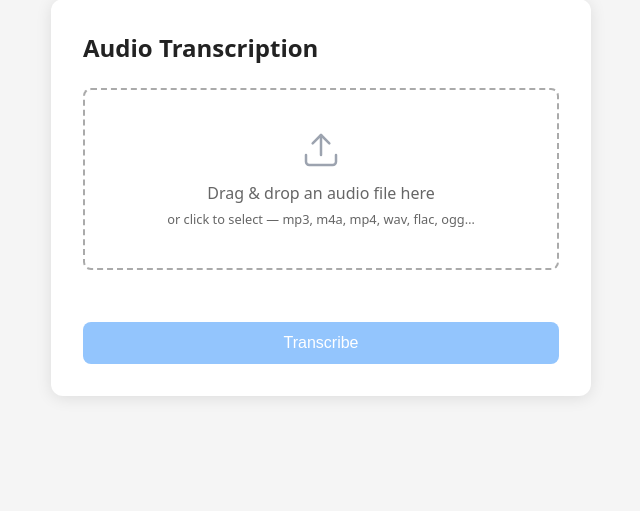
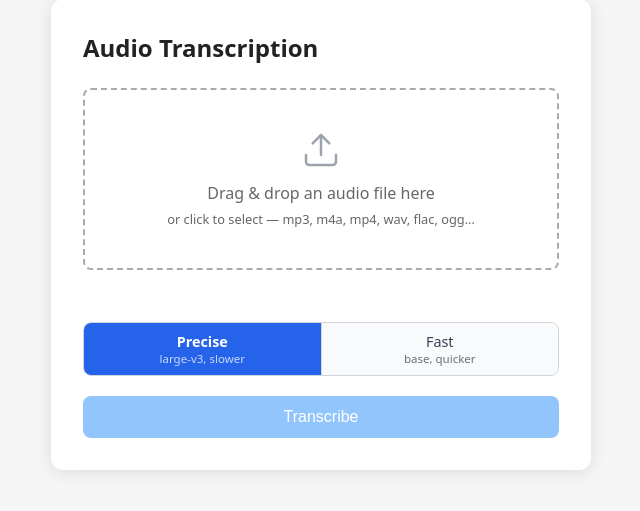
Before and after one commit to larsvilhuber/audio-transcription, a Flask app: page / in a window 1280 px wide. Shown: the part 33-544 px from the top of the page, without its empty margins (319-959 px from the left). Run offline with Flask 3, Linux system fonts and the light colour scheme; parts of the project's set-up code (start-up, migrations or seed data) failed here and were passed over.

Commit message:
Add model selection, cancel support, and language display
- Frontend: segmented Precise/Fast toggle, Stop button during transcription,
  language badge shown as soon as detected
- Backend: /cancel/<job_id> endpoint sets a cancellation flag checked between
  pipeline stages; detected language stored in job and returned by /status
- Transcriber: per-model cache (_models dict), MODEL_FAST/MODEL_PRECISE
  constants, cancellation checks after each pipeline stage
- app.py: configurable base path via APP_BASE_PATH env var, JSON 413 handler,
  model choice forwarded from upload form to transcription thread

Co-Authored-By: Claude Sonnet 4.6 <noreply@anthropic.com>

```diff
--- a/app.py
+++ b/app.py
@@ -6,7 +6,7 @@ from pathlib import Path
 from flask import Flask, request, jsonify, render_template, send_file
 import io
 
-from transcriber import convert_to_wav, run_transcription
+from transcriber import convert_to_wav, run_transcription, MODEL_FAST, MODEL_PRECISE
 
 UPLOAD_DIR = Path("/tmp/audio-transcription")
 UPLOAD_DIR.mkdir(parents=True, exist_ok=True)
@@ -24,9 +24,17 @@ def _allowed(filename: str) -> bool:
     return Path(filename).suffix.lower() in ALLOWED_EXTENSIONS
 
 
+BASE_PATH = os.environ.get("APP_BASE_PATH", "/")
+
+
 @app.route("/")
 def index():
-    return render_template("index.html")
+    return render_template("index.html", base_path=BASE_PATH)
+
+
+@app.errorhandler(413)
+def too_large(_e):
+    return jsonify({"error": "File too large — check server upload limits"}), 413
 
 
 @app.route("/upload", methods=["POST"])
@@ -39,6 +47,9 @@ def upload():
         return jsonify({"error": "No file selected"}), 400
     if not _allowed(f.filename):
         return jsonify({"error": "Unsupported file type"}), 400
+
+    model_choice = request.form.get("model", "precise")
+    model_name = MODEL_FAST if model_choice == "fast" else MODEL_PRECISE
 
     job_id = str(uuid.uuid4())
     suffix = Path(f.filename).suffix.lower()
@@ -63,6 +74,8 @@ def upload():
         "status": "running",
         "progress": "Queued",
         "filename": f.filename,
+        "language": None,
+        "cancelled": False,
         "txt": None,
         "docx": None,
         "error": None,
@@ -72,7 +85,7 @@ def upload():
 
     t = threading.Thread(
         target=run_transcription,
-        args=(job, wav_path, f.filename),
+        args=(job, wav_path, f.filename, model_name),
         daemon=True,
     )
     t.start()
@@ -86,10 +99,26 @@ def status(job_id):
         job = JOBS.get(job_id)
     if job is None:
         return jsonify({"error": "Job not found"}), 404
-    resp = {"status": job["status"], "progress": job["progress"]}
+    resp = {
+        "status": job["status"],
+        "progress": job["progress"],
+        "language": job.get("language"),
+    }
     if job["status"] == "error":
         resp["error"] = job["error"]
     return jsonify(resp)
+
+
+@app.route("/cancel/<job_id>", methods=["POST"])
+def cancel(job_id):
+    with JOBS_LOCK:
+        job = JOBS.get(job_id)
+    if job is None:
+        return jsonify({"error": "Job not found"}), 404
+    if job["status"] == "running":
+        job["cancelled"] = True
+        job["progress"] = "Cancelling..."
+    return jsonify({"ok": True})
 
 
 @app.route("/download/<job_id>/txt")
@@ -123,4 +152,4 @@ def download_docx(job_id):
 
 
 if __name__ == "__main__":
-    app.run(host="127.0.0.1", port=5000, debug=False)
+    app.run(host="0.0.0.0", port=5000, debug=False)
--- a/templates/index.html
+++ b/templates/index.html
@@ -3,7 +3,7 @@
 <head>
   <meta charset="UTF-8">
   <meta name="viewport" content="width=device-width, initial-scale=1.0">
-  <base href="/audio/">
+  <base href="{{ base_path }}">
   <title>Audio Transcription</title>
   <style>
     *, *::before, *::after { box-sizing: border-box; margin: 0; padding: 0; }
@@ -46,9 +46,44 @@
       min-height: 1.25rem;
     }
     #file-input { display: none; }
+    .model-toggle {
+      display: flex;
+      margin-top: 1.25rem;
+      border: 1px solid #d1d5db;
+      border-radius: 8px;
+      overflow: hidden;
+    }
+    .model-toggle input[type="radio"] { display: none; }
+    .model-toggle label {
+      flex: 1;
+      padding: 0.55rem 0;
+      text-align: center;
+      font-size: 0.9rem;
+      cursor: pointer;
+      color: #374151;
+      background: #f9fafb;
+      transition: background 0.15s, color 0.15s;
+      user-select: none;
+    }
+    .model-toggle label:first-of-type { border-right: 1px solid #d1d5db; }
+    .model-toggle input[type="radio"]:checked + label {
+      background: #2563eb;
+      color: #fff;
+      font-weight: 600;
+    }
+    .model-toggle label small {
+      display: block;
+      font-size: 0.72rem;
+      opacity: 0.75;
+      font-weight: normal;
+    }
+    .btn-row {
+      margin-top: 1.25rem;
+      display: flex;
+      gap: 0.6rem;
+    }
     #transcribe-btn {
-      margin-top: 1.25rem;
-      width: 100%;
+      flex: 1;
       padding: 0.75rem;
       background: #2563eb;
       color: #fff;
@@ -116,7 +175,17 @@
   <input id="file-input" type="file" accept=".mp3,.m4a,.mp4,.wav,.ogg,.flac,.webm,.aac">
   <div id="file-info"></div>
 
-  <button id="transcribe-btn" disabled>Transcribe</button>
+  <div class="model-toggle">
+    <input type="radio" name="model" id="model-precise" value="precise" checked>
+    <label for="model-precise">Precise <small>large-v3, slower</small></label>
+    <input type="radio" name="model" id="model-fast" value="fast">
+    <label for="model-fast">Fast <small>base, quicker</small></label>
+  </div>
+
+  <div class="btn-row">
+    <button id="transcribe-btn" disabled>Transcribe</button>
+    <button id="stop-btn" title="Stop transcription">&#9632; Stop</button>
+  </div>
 
   <div id="status-box">
     <div class="label">Status</div>
@@ -140,6 +209,7 @@
   const fileInput  = document.getElementById('file-input');
   const fileInfo   = document.getElementById('file-info');
   const btn        = document.getElementById('transcribe-btn');
+  const stopBtn    = document.getElementById('stop-btn');
   const statusBox  = document.getElementById('status-box');
   const statusText = document.getElementById('status-text');
   const downloads  = document.getElementById('downloads');
@@ -149,6 +219,7 @@
 
   let selectedFile = null;
   let pollInterval = null;
+  let currentJobId = null;
 
   function formatBytes(n) {
     if (n < 1024) return n + ' B';
@@ -177,14 +248,18 @@
     if (e.dataTransfer.files[0]) setFile(e.dataTransfer.files[0]);
   });
 
-  function showSpinner(msg) {
-    statusBox.style.display = 'block';
-    statusText.innerHTML = `<span class="spinner"></span><span>${msg}</span>`;
+  function langBadge(lang) {
+    return lang ? `<span id="lang-badge">${lang.toUpperCase()}</span>` : '';
   }
 
-  function showDone(jobId) {
+  function showSpinner(msg, lang) {
     statusBox.style.display = 'block';
-    statusText.innerHTML = '<span style="color:#16a34a;font-weight:600;">Done!</span>';
+    statusText.innerHTML = `<span class="spinner"></span><span>${msg}${langBadge(lang)}</span>`;
+  }
+
+  function showDone(jobId, lang) {
+    statusBox.style.display = 'block';
+    statusText.innerHTML = `<span style="color:#16a34a;font-weight:600;">Done!</span>${langBadge(lang)}`;
     dlTxt.href  = `download/${jobId}/txt`;
     dlDocx.href = `download/${jobId}/docx`;
     downloads.style.display = 'flex';
@@ -196,48 +271,82 @@
     errorMsg.style.display = 'block';
   }
 
+  function stopRunning() {
+    stopBtn.style.display = 'none';
+    btn.disabled = false;
+    clearInterval(pollInterval);
+    pollInterval = null;
+  }
+
   function startPolling(jobId) {
     pollInterval = setInterval(async () => {
       try {
         const r = await fetch(`status/${jobId}`);
         const data = await r.json();
         if (data.status === 'running') {
-          showSpinner(data.progress || 'Processing...');
+          showSpinner(data.progress || 'Processing...', data.language);
         } else if (data.status === 'done') {
-          clearInterval(pollInterval);
-          showDone(jobId);
-          btn.disabled = false;
+          stopRunning();
+          showDone(jobId, data.language);
+        } else if (data.status === 'cancelled') {
+          stopRunning();
+          statusBox.style.display = 'block';
+          statusText.innerHTML = '<span style="color:#6b7280;">Cancelled.</span>';
         } else if (data.status === 'error') {
-          clearInterval(pollInterval);
+          stopRunning();
           showError(data.error || 'Unknown error');
-          btn.disabled = false;
         }
       } catch (err) {
-        clearInterval(pollInterval);
+        stopRunning();
         showError('Network error while polling status');
-        btn.disabled = false;
       }
     }, 3000);
   }
 
+  stopBtn.addEventListener('click', async () => {
+    if (!currentJobId) return;
+    stopBtn.disabled = true;
+    stopBtn.textContent = 'Stopping…';
+    try {
+      await fetch(`cancel/${currentJobId}`, { method: 'POST' });
+    } catch (_) { /* ignore */ }
+  });
+
   btn.addEventListener('click', async () => {
     if (!selectedFile) return;
     btn.disabled = true;
+    stopBtn.style.display = 'none';
+    stopBtn.disabled = false;
+    stopBtn.textContent = '⏹ Stop';
     downloads.style.display = 'none';
     errorMsg.style.display  = 'none';
+    currentJobId = null;
     showSpinner('Uploading...');
 
+    const model = document.querySelector('input[name="model"]:checked').value;
     const form = new FormData();
     form.append('audio', selectedFile);
+    form.append('model', model);
 
     try {
       const r = await fetch('upload', { method: 'POST', body: form });
-      const data = await r.json();
+      let data;
+      try {
+        data = await r.json();
+      } catch {
+        const hint = r.status === 413 ? 'File too large for the server'
+                   : `Unexpected server response (HTTP ${r.status})`;
+        showError(hint);
+        btn.disabled = false;
+        return;
+      }
       if (!r.ok || data.error) {
         showError(data.error || 'Upload failed');
         btn.disabled = false;
         return;
       }
+      currentJobId = data.job_id;
+      stopBtn.style.display = 'inline-block';
       showSpinner('Queued — waiting for transcription...');
       startPolling(data.job_id);
     } catch (err) {
```
Also changed, not shown: other parts of templates/index.html (+24 -0 lines), transcriber.py (+34 -10 lines).
